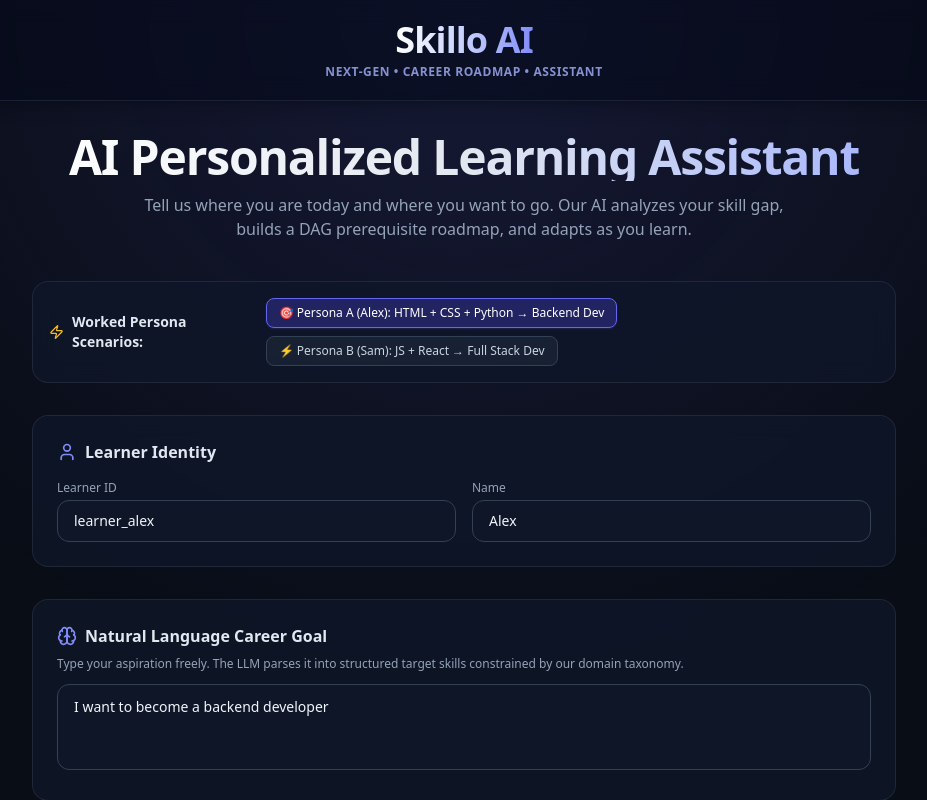
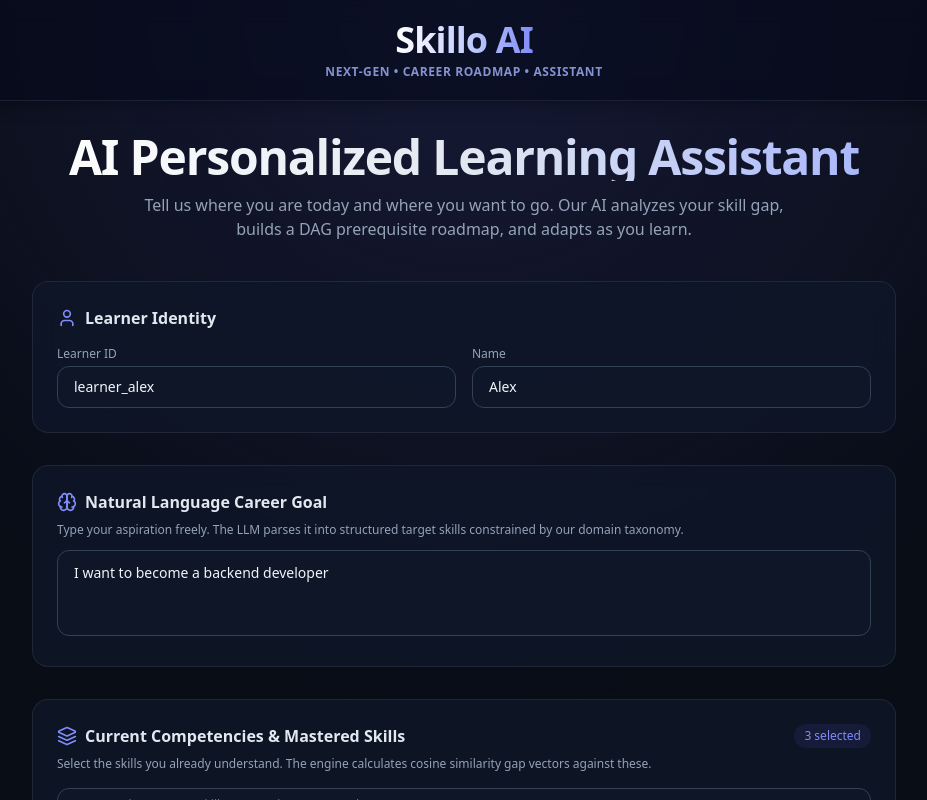
Before and after one commit to harsh-space/skillo, a Next.js app in the folder frontend/: page / in a window 1280 px wide. Shown: the top 800 px of the page, without its empty margins (176-1103 px from the left). Built offline with nearby package versions, Linux system fonts and the light colour scheme; no server answers.

Commit message:
feat: removed preset persona scenario buttons from onboarding

```diff
--- a/frontend/components/GoalInput.tsx
+++ b/frontend/components/GoalInput.tsx
@@ -1,7 +1,7 @@
 'use client';
 
 import React, { useState, useEffect } from 'react';
-import { Sparkles, Brain, ArrowRight, CheckCircle, Search, Layers, User, Zap } from 'lucide-react';
+import { Sparkles, Brain, ArrowRight, CheckCircle, Search, Layers, User } from 'lucide-react';
 import { Skill, fetchTaxonomy, saveProfile, parseGoal } from '../lib/api';
 
 interface GoalInputProps {
@@ -38,20 +38,6 @@ export default function GoalInput({ onComplete }: GoalInputProps) {
       setSelectedSkills(selectedSkills.filter((s) => s !== skillName));
     } else {
       setSelectedSkills([...selectedSkills, skillName]);
-    }
-  };
-
-  const applyPreset = (preset: 'alex' | 'sam') => {
-    if (preset === 'alex') {
-      setLearnerId('learner_alex');
-      setLearnerName('Alex');
-      setSelectedSkills(['HTML', 'CSS', 'Python (basic)']);
-      setGoalText('I want to become a backend developer');
-    } else {
-      setLearnerId('learner_sam');
-      setLearnerName('Sam');
-      setSelectedSkills(['JavaScript', 'React', 'HTML', 'CSS']);
-      setGoalText('I want to become a Full Stack Developer');
     }
   };
 
@@ -110,39 +96,8 @@ export default function GoalInput({ onComplete }: GoalInputProps) {
         </p>
       </div>
 
-      {/* Preset Personas Bar */}
-      <div className="glass-card rounded-2xl p-4 mb-8 border border-slate-800 flex flex-col sm:flex-row items-center justify-between gap-4">
-        <div className="flex items-center gap-2 text-sm text-slate-300">
-          <Zap className="w-4 h-4 text-amber-400" />
-          <span className="font-semibold text-slate-200">Worked Persona Scenarios:</span>
-        </div>
-        <div className="flex flex-wrap gap-2 w-full sm:w-auto">
-          <button
-            type="button"
-            onClick={() => applyPreset('alex')}
-            className={`px-3 py-1.5 rounded-lg text-xs font-medium border transition-all ${
-              learnerId === 'learner_alex'
-                ? 'bg-primary-600/30 border-primary-500 text-white shadow-sm shadow-primary-500/20'
-                : 'bg-slate-800/60 border-slate-700 text-slate-300 hover:border-slate-600'
-            }`}
-          >
-            🎯 Persona A (Alex): HTML + CSS + Python → Backend Dev
-          </button>
-          <button
-            type="button"
-            onClick={() => applyPreset('sam')}
-            className={`px-3 py-1.5 rounded-lg text-xs font-medium border transition-all ${
-              learnerId === 'learner_sam'
-                ? 'bg-primary-600/30 border-primary-500 text-white shadow-sm shadow-primary-500/20'
-                : 'bg-slate-800/60 border-slate-700 text-slate-300 hover:border-slate-600'
-            }`}
-          >
-            ⚡ Persona B (Sam): JS + React → Full Stack Dev
-          </button>
-        </div>
-      </div>
+      <form onSubmit={handleSubmit} className="space-y-8">
 
-      <form onSubmit={handleSubmit} className="space-y-8">
         {/* Learner Info */}
         <div className="glass-card rounded-2xl p-6 border border-slate-800/80">
           <div className="flex items-center gap-2 mb-4 text-slate-200 font-semibold">
```
